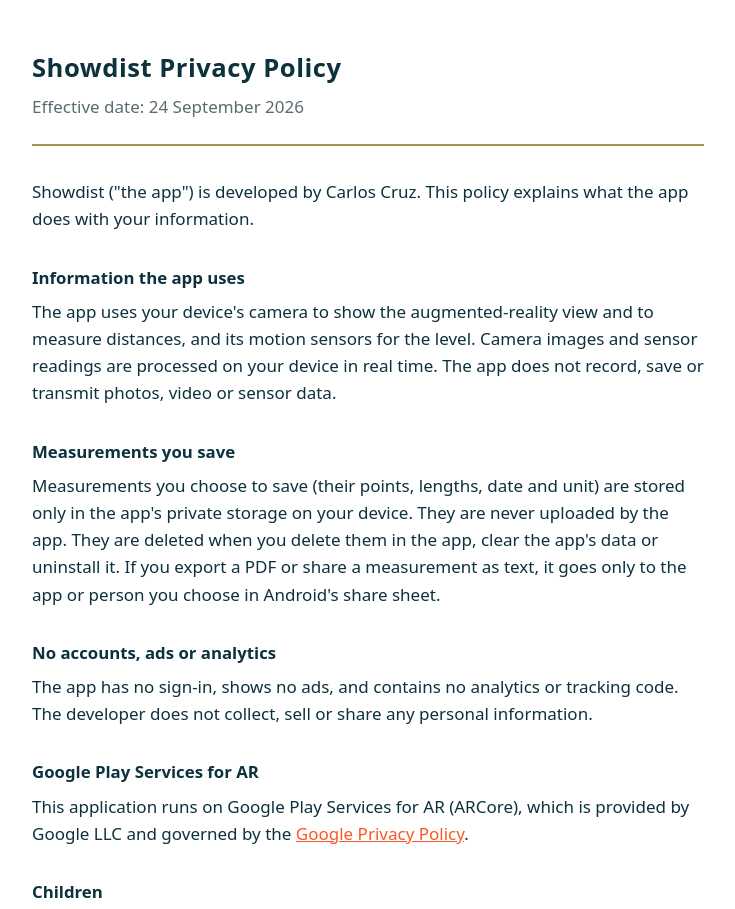
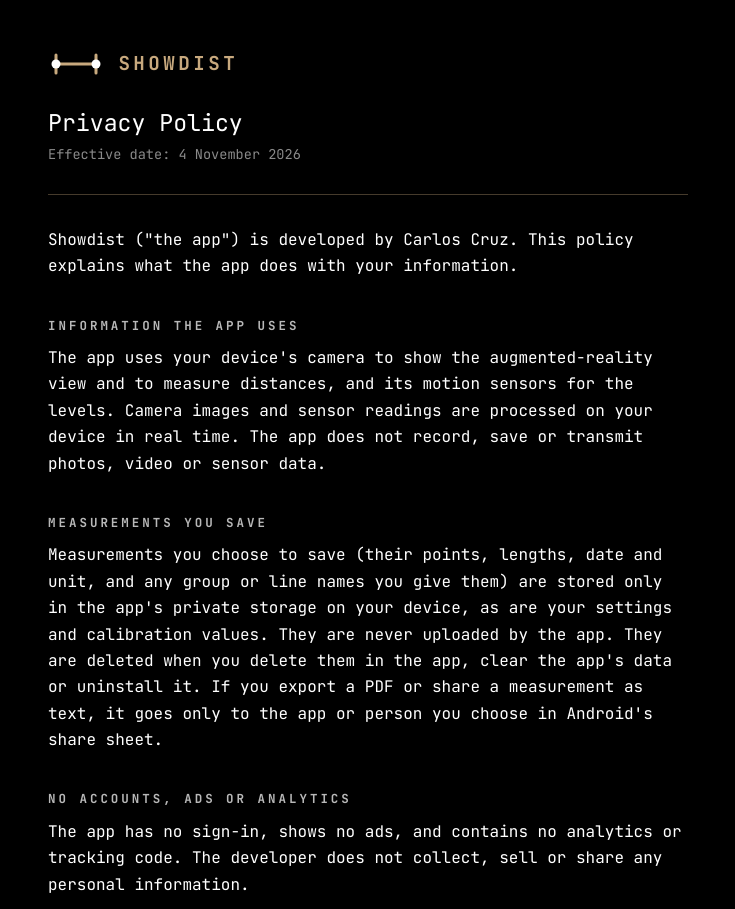
Before and after one commit to carlosantoniocruz/showdist-privacy, a plain HTML site: page index.html in a window 1280 px wide. Shown: the top 909 px of the page, without its empty margins (272-1007 px from the left). Drawn offline with Linux system fonts and the light colour scheme.

Commit message:
Privacy policy: Showdist v1.4 theme; mention saved names and settings
Black, JetBrains Mono, sandstone accent and the app's mark. Saved data now
also covers group and line names and settings/calibration (all on device).

Co-Authored-By: Claude Opus 5.5 <noreply@anthropic.com>

```diff
--- a/index.html
+++ b/index.html
@@ -3,33 +3,76 @@
 <head>
 <meta charset="utf-8">
 <meta name="viewport" content="width=device-width, initial-scale=1">
+<meta name="color-scheme" content="dark">
 <title>Showdist Privacy Policy</title>
+<link rel="preconnect" href="https://fonts.googleapis.com">
+<link rel="preconnect" href="https://fonts.gstatic.com" crossorigin>
+<link href="https://fonts.googleapis.com/css2?family=JetBrains+Mono:ital,wght@0,400;0,700;1,400&display=swap" rel="stylesheet">
 <style>
-  :root { --bg: #ffffff; --text: #0D313D; --muted: #5b6b70; --accent: #FB5628; --rule: #A29553; }
-  @media (prefers-color-scheme: dark) { :root { --bg: #0D313D; --text: #ffffff; --muted: #C0B6A5; --accent: #FB5628; --rule: #A29553; } }
+  /* The app's theme (Showdist v1.4): true black, white and light grey text, one sandstone accent. */
+  :root {
+    --bg: #000000;
+    --surface: #121212;
+    --text: #FFFFFF;
+    --muted: #B8B8B8;
+    --hint: #8A8A8A;
+    --sandstone: #C8A97E;
+    --divider: rgba(200, 169, 126, 0.35);
+  }
   html { background: var(--bg); }
-  body { margin: 0 auto; max-width: 42rem; padding: 3rem 1rem 4rem; color: var(--text); background: var(--bg);
-         font: 17px/1.6 system-ui, -apple-system, "Segoe UI", Roboto, sans-serif; }
-  h1 { font-size: 1.6rem; letter-spacing: 0.02em; margin: 0 0 0.25rem; }
-  .date { color: var(--muted); margin: 0 0 1.5rem; }
-  hr { border: 0; border-top: 2px solid var(--rule); margin: 0 0 2rem; }
-  h2 { font-size: 1.05rem; margin: 2rem 0 0.4rem; }
-  p { margin: 0 0 1rem; }
-  a { color: var(--accent); }
+  body {
+    margin: 0 auto;
+    max-width: 40rem;
+    padding: 3rem 1.25rem 4rem;
+    color: var(--text);
+    background: var(--bg);
+    font: 16px/1.65 "JetBrains Mono", ui-monospace, "SF Mono", Menlo, Consolas, monospace;
+    font-feature-settings: "zero" 1;
+    -webkit-text-size-adjust: 100%;
+  }
+  header { display: flex; align-items: center; gap: 0.9rem; margin: 0 0 1.75rem; }
+  header svg { flex: none; width: 56px; height: 24px; }
+  .wordmark { margin: 0; font-size: 1.2rem; font-weight: 700; letter-spacing: 0.18em; color: var(--sandstone); }
+  h1 { font-size: 1.45rem; font-weight: 400; margin: 0 0 0.35rem; line-height: 1.3; }
+  .date { color: var(--hint); font-size: 0.85rem; margin: 0 0 1.75rem; }
+  hr { border: 0; border-top: 1px solid var(--divider); margin: 0 0 2rem; }
+  h2 {
+    font-size: 0.78rem; font-weight: 700; letter-spacing: 0.24em; text-transform: uppercase;
+    color: var(--muted); margin: 2.25rem 0 0.55rem;
+  }
+  p { margin: 0 0 1rem; color: var(--text); }
+  .muted { color: var(--muted); }
+  a { color: var(--sandstone); text-decoration-thickness: 1px; text-underline-offset: 0.2em; }
+  a:hover, a:focus-visible { color: var(--text); }
+  footer { margin-top: 3rem; padding-top: 1.25rem; border-top: 1px solid var(--divider); color: var(--hint); font-size: 0.8rem; }
+  @media (max-width: 420px) {
+    body { padding-top: 2rem; font-size: 15px; }
+    h1 { font-size: 1.3rem; }
+  }
 </style>
 </head>
 <body>
-<h1>Showdist Privacy Policy</h1>
-<p class="date">Effective date: 24 September 2026</p>
+<header>
+  <!-- The app icon's mark: a sandstone rule between two end ticks, a white point on each end. -->
+  <svg viewBox="0 0 56 24" aria-hidden="true">
+    <path d="M8 12 H48 M8 3 V21 M48 3 V21" stroke="#C8A97E" stroke-width="3" stroke-linecap="round" fill="none"/>
+    <circle cx="8" cy="12" r="4.5" fill="#FFFFFF"/>
+    <circle cx="48" cy="12" r="4.5" fill="#FFFFFF"/>
+  </svg>
+  <p class="wordmark">SHOWDIST</p>
+</header>
+
+<h1>Privacy Policy</h1>
+<p class="date">Effective date: 4 November 2026</p>
 <hr>
 
 <p>Showdist ("the app") is developed by Carlos Cruz. This policy explains what the app does with your information.</p>
 
 <h2>Information the app uses</h2>
-<p>The app uses your device's camera to show the augmented-reality view and to measure distances, and its motion sensors for the level. Camera images and sensor readings are processed on your device in real time. The app does not record, save or transmit photos, video or sensor data.</p>
+<p>The app uses your device's camera to show the augmented-reality view and to measure distances, and its motion sensors for the levels. Camera images and sensor readings are processed on your device in real time. The app does not record, save or transmit photos, video or sensor data.</p>
 
 <h2>Measurements you save</h2>
-<p>Measurements you choose to save (their points, lengths, date and unit) are stored only in the app's private storage on your device. They are never uploaded by the app. They are deleted when you delete them in the app, clear the app's data or uninstall it. If you export a PDF or share a measurement as text, it goes only to the app or person you choose in Android's share sheet.</p>
+<p>Measurements you choose to save (their points, lengths, date and unit, and any group or line names you give them) are stored only in the app's private storage on your device, as are your settings and calibration values. They are never uploaded by the app. They are deleted when you delete them in the app, clear the app's data or uninstall it. If you export a PDF or share a measurement as text, it goes only to the app or person you choose in Android's share sheet.</p>
 
 <h2>No accounts, ads or analytics</h2>
 <p>The app has no sign-in, shows no ads, and contains no analytics or tracking code. The developer does not collect, sell or share any personal information.</p>
@@ -45,5 +88,7 @@
 
 <h2>Contact</h2>
 <p><a href="mailto:sh.run.configs@gmail.com">sh.run.configs@gmail.com</a></p>
+
+<footer>Showdist · an AR tape measure and two levels</footer>
 </body>
 </html>
```
